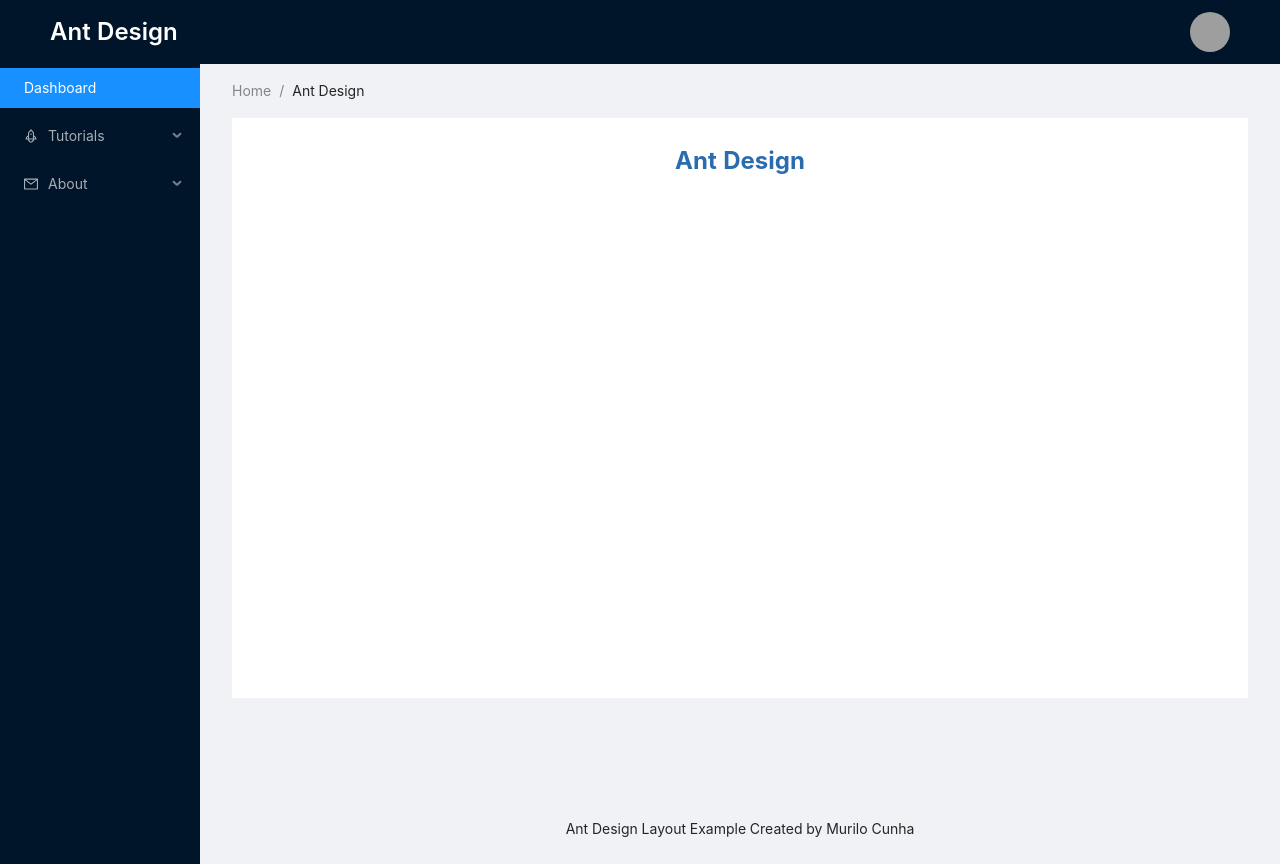
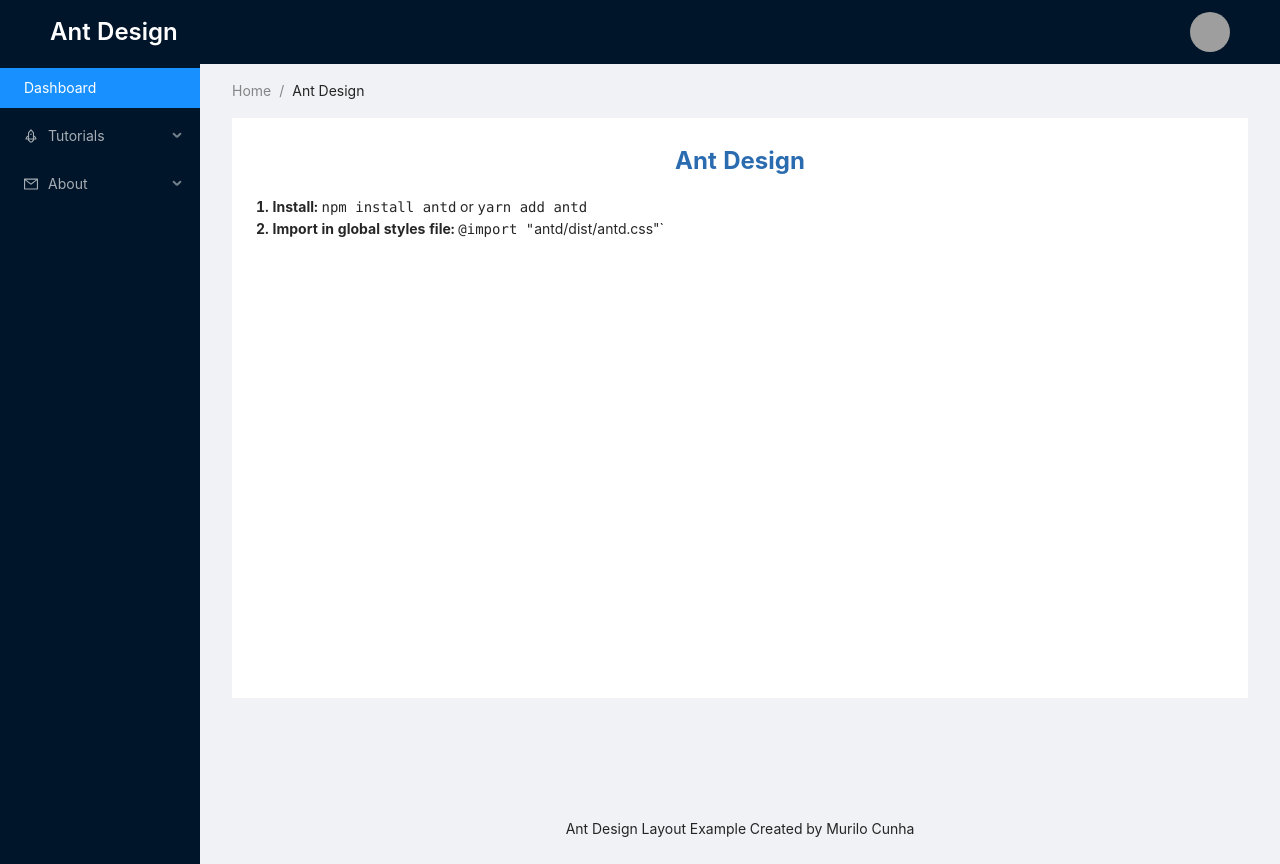
Before and after one commit to cunhamuril/pocs, a React (Create React App) app: page /ant-design in a window 1280 px wide. Built offline with nearby package versions, Linux system fonts and the light colour scheme; grey boxes are pictures that could not be loaded.

Commit message:
feat: 🎸 (Marked) add feature to replace md files in html

```diff
--- a/package.json
+++ b/package.json
@@ -8,8 +8,11 @@
     "@testing-library/react": "^9.3.2",
     "@testing-library/user-event": "^7.1.2",
     "antd": "^4.1.1",
+    "highlight.js": "^9.18.1",
+    "marked": "^0.8.2",
     "react": "^16.13.1",
     "react-dom": "^16.13.1",
+    "react-html-parser": "^2.0.2",
     "react-router-dom": "^5.1.2",
     "react-scripts": "3.4.1"
   },
--- /dev/null
+++ b/src/config/marked.js
@@ -0,0 +1,15 @@
+import marked from "marked";
+
+import("highlight.js").then((hljs) => {
+  marked.setOptions({
+    highlight: (code, lang) => {
+      if (lang && hljs.getLanguage) {
+        return hljs.highlight(lang, code).value;
+      }
+
+      return hljs.highlightAuto(code).value;
+    },
+  });
+});
+
+export default (content) => ({ __html: marked(content) });
--- a/src/pages/Tutorials/AntDesign/index.jsx
+++ b/src/pages/Tutorials/AntDesign/index.jsx
@@ -1,11 +1,22 @@
 import React from "react";
+import ReactHTMLParser from "react-html-parser";
+
+import marked from "../../../config/marked";
 
 import ContentWrapper from "../../../components/ContentWrapper";
 
 const AntDesign = () => {
+  const content = `
+  **1. Install:** ~npm install antd~ or ~yarn add antd~ <br/>
+  **2. Import in global styles file:** ~@import "~antd/dist/antd.css"~`;
+
+  // Replace all occurences ~ to `
+  const { __html } = marked(content.replace(/~/g, "`"));
+
   return (
     <ContentWrapper pageTitle="Ant Design">
       <h1 className="text-2xl text-blue-700 font-bold">Ant Design</h1>
+      <div className="mt-4 w-full max-w-5xl">{ReactHTMLParser(__html)}</div>
     </ContentWrapper>
   );
 };
```
Also changed, not shown: 1 other file (tests, documents, lock files or other folders).
